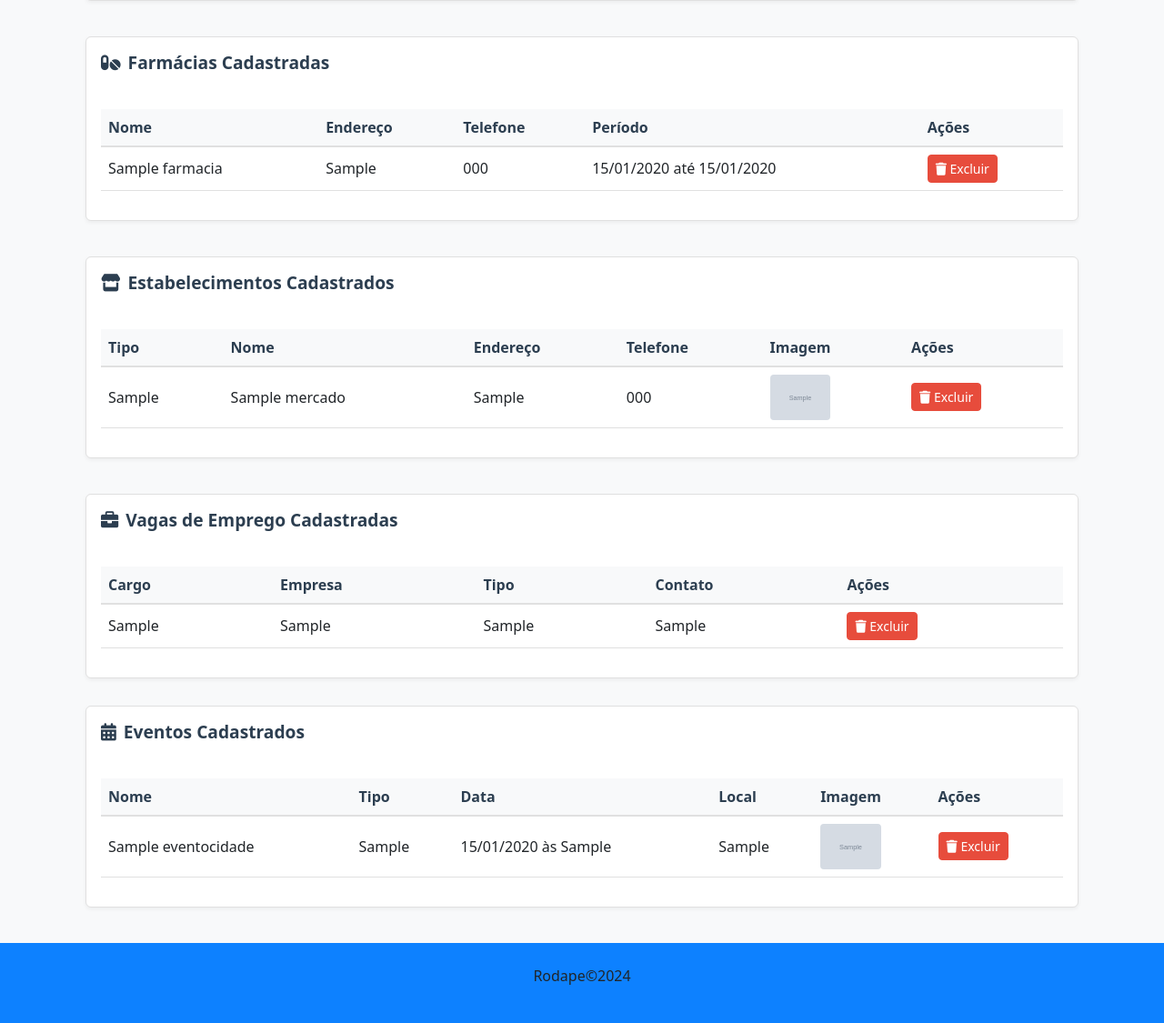
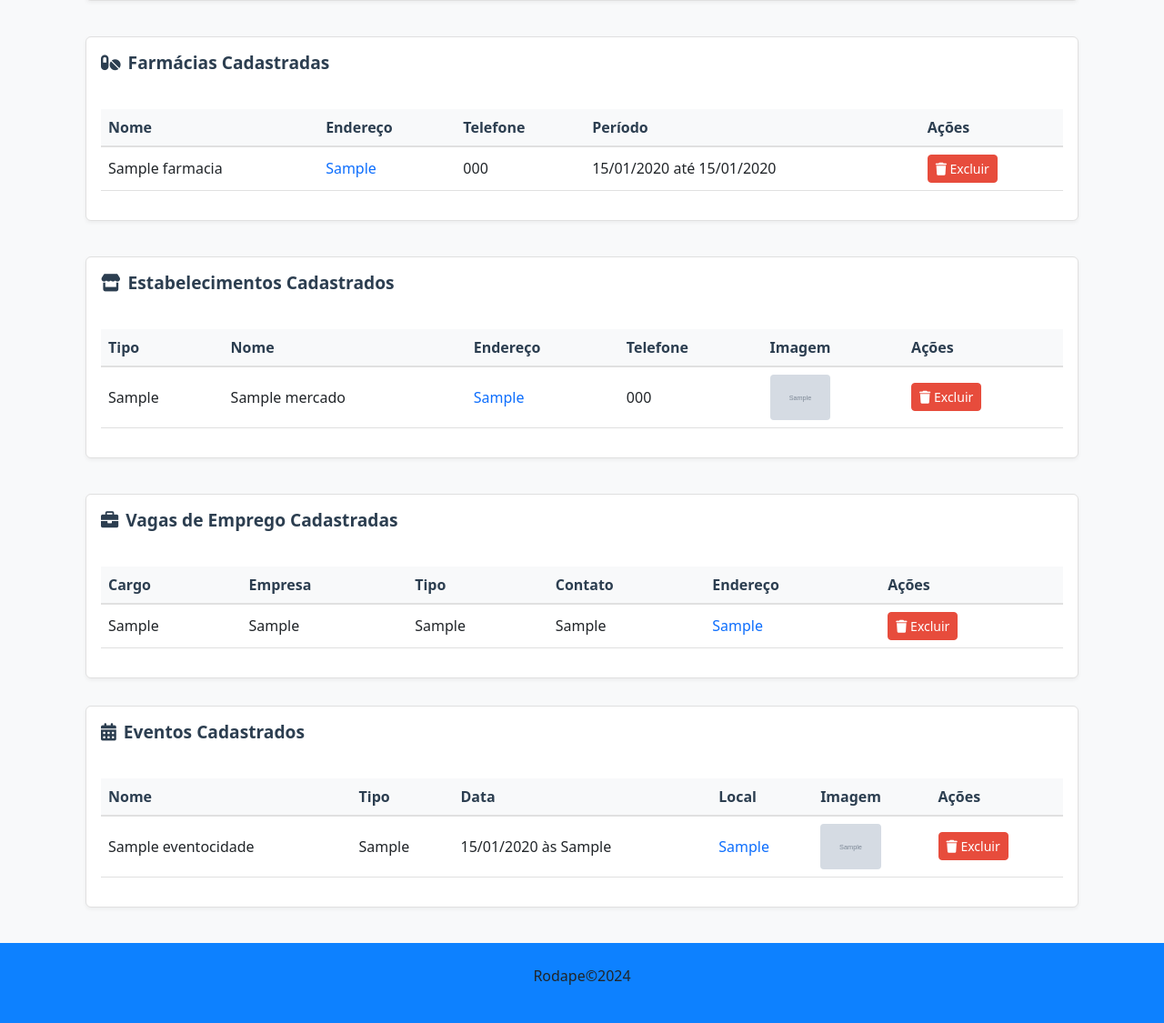
Before and after one commit to oguustavo/GuiadeServi-osTCC, a Node server app: page /admin/dashboard in a window 1280 px wide. Shown: the part 738-1863 px from the top of the page at 91% size. Run offline with Node 20, Linux system fonts and the light colour scheme; the visitor is signed in with stand-in values (Sample User, id 1); tables that the repository leaves empty hold one stand-in row (values such as "Sample post"); grey boxes marked "Sample" are stand-in pictures; some libraries are stand-ins or nearby versions.

Commit message:
google maps

```diff
--- a/index.js
+++ b/index.js
@@ -52,6 +52,9 @@ app.engine('handlebars', exphbs.engine({
             if (!this._sections) this._sections = {};
             this._sections[name] = options.fn(this);
             return null;
+        },
+        encodeURIComponent: function(str) {
+            return encodeURIComponent(str);
         }
     }
 }))
--- a/views/admin/dashboard.handlebars
+++ b/views/admin/dashboard.handlebars
@@ -384,7 +384,7 @@
                                 {{#each farmacias}}
                                     <tr>
                                         <td>{{this.nome}}</td>
-                                        <td>{{this.endereco}}</td>
+                                        <td><a href="https://www.google.com/maps/search/?api=1&query={{encodeURIComponent this.endereco}}" target="_blank" class="text-decoration-none">{{this.endereco}}</a></td>
                                         <td>{{formatPhone this.telefone}}</td>
                                         <td>{{formatDate this.dataInicio}} até {{formatDate this.dataFim}}</td>
                                         <td>
@@ -427,7 +427,7 @@
                                     <tr>
                                         <td>{{this.subtipo}}</td>
                                         <td>{{this.nome}}</td>
-                                        <td>{{this.endereco}}</td>
+                                        <td><a href="https://www.google.com/maps/search/?api=1&query={{encodeURIComponent this.endereco}}" target="_blank" class="text-decoration-none">{{this.endereco}}</a></td>
                                         <td>{{formatPhone this.telefone}}</td>
                                         <td>
                                             {{#if this.imagem}}
@@ -467,6 +467,7 @@
                                     <th>Empresa</th>
                                     <th>Tipo</th>
                                     <th>Contato</th>
+                                    <th>Endereço</th>
                                     <th>Ações</th>
                                 </tr>
                             </thead>
@@ -477,6 +478,7 @@
                                         <td>{{this.empresa}}</td>
                                         <td>{{this.tipoVaga}}</td>
                                         <td>{{formatPhone this.contato}}</td>
+                                        <td><a href="https://www.google.com/maps/search/?api=1&query={{encodeURIComponent this.endereco}}" target="_blank" class="text-decoration-none">{{this.endereco}}</a></td>
                                         <td>
                                             <form action="/admin/eventos/delete" method="POST" style="display: inline;">
                                                 <input type="hidden" name="id" value="{{this.id}}">
@@ -518,7 +520,7 @@
                                         <td>{{this.nome}}</td>
                                         <td>{{this.tipoEvento}}</td>
                                         <td>{{formatDate this.data}} às {{this.horario}}</td>
-                                        <td>{{this.local}}</td>
+                                        <td><a href="https://www.google.com/maps/search/?api=1&query={{encodeURIComponent this.local}}" target="_blank" class="text-decoration-none">{{this.local}}</a></td>
                                         <td>
                                             {{#if this.imagem}}
                                                 <img src="/uploads/{{this.imagem}}" alt="{{this.nome}}" style="height: 50px; border-radius: 4px;">
--- a/views/eventos/eventosCidade.handlebars
+++ b/views/eventos/eventosCidade.handlebars
@@ -169,7 +169,8 @@
                                     <i class="fas fa-calendar-alt"></i> {{formatDate this.data}} às {{this.horario}}
                                 </p>
                                 <p class="event-location">
-                                    <i class="fas fa-map-marker-alt"></i> {{this.local}}
+                                    <i class="fas fa-map-marker-alt"></i>
+                                    <a href="https://www.google.com/maps/search/?api=1&query={{encodeURIComponent this.local}}" target="_blank" class="text-decoration-none">{{this.local}}</a>
                                 </p>
                                 {{#if this.contato}}
                                 <p class="event-location">
--- a/views/eventos/farmacias.handlebars
+++ b/views/eventos/farmacias.handlebars
@@ -156,7 +156,7 @@
                             <div class="info-group">
                                 <div class="info-item">
                                     <i class="fas fa-location-dot info-icon"></i>
-                                    <span class="info-text">{{this.endereco}}</span>
+                                    <a href="https://www.google.com/maps/search/?api=1&query={{encodeURIComponent this.endereco}}" target="_blank" class="info-text text-decoration-none">{{this.endereco}}</a>
                                     <button class="copy-btn" onclick="copyText('{{this.endereco}}')">
                                         <i class="fas fa-copy"></i>
                                     </button>
```
